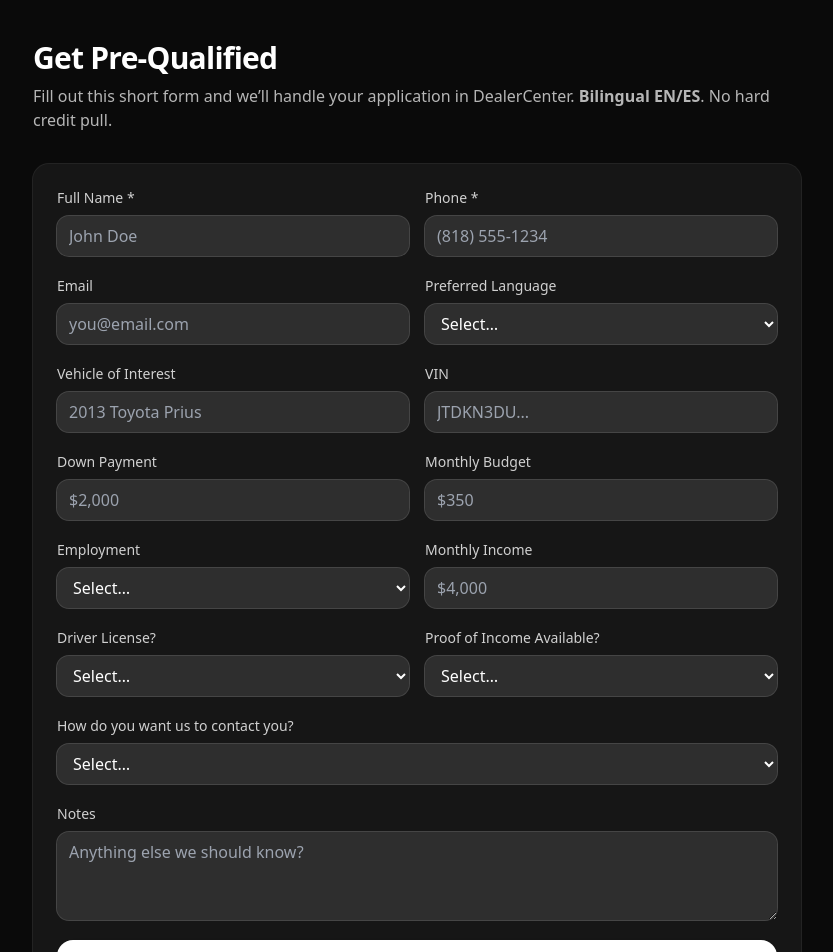
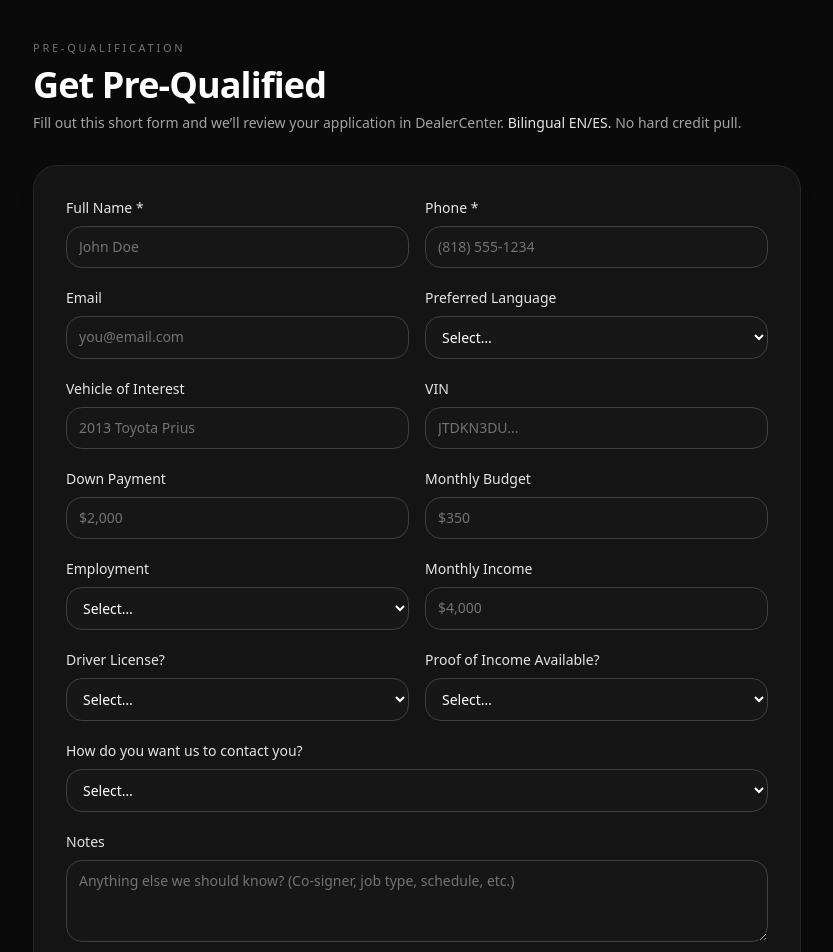
Before and after one commit to availablehybrid1/available-hybrid-site1, a Next.js app: page /pre-qualification in a window 1280 px wide. Shown: the top 952 px of the page, without its empty margins (223-1056 px from the left). Built offline with nearby package versions, Linux system fonts and the light colour scheme.

Commit message:
Update pre-qualification.tsx

```diff
--- a/pages/pre-qualification.tsx
+++ b/pages/pre-qualification.tsx
@@ -7,7 +7,7 @@ export default function PreQualification() {
   const [sent, setSent] = React.useState(false);
   const [error, setError] = React.useState<string | null>(null);
 
-  // 🔹 Si el usuario viene desde /inventory?id=xxxx autollenamos el vehículo
+  // Autollenar vehículo cuando viene desde /pre-qualification?id=...
   React.useEffect(() => {
     if (typeof window === "undefined") return;
     const params = new URLSearchParams(window.location.search);
@@ -68,7 +68,9 @@ export default function PreQualification() {
       })
       .catch((err) => {
         console.error(err);
-        setError(err?.message || "There was a problem sending your info.");
+        setError(
+          err?.message || "There was a problem sending your info. Please try again."
+        );
       })
       .finally(() => setSubmitting(false));
   }
@@ -81,28 +83,49 @@ export default function PreQualification() {
 
       <main className="min-h-screen bg-neutral-950 text-white px-4 py-10">
         <div className="mx-auto max-w-3xl">
-          <h1 className="text-3xl font-bold tracking-tight">
-            Get Pre-Qualified
-          </h1>
-          <p className="mt-2 text-white/70">
-            Fill out this short form and we’ll handle your application in
-            DealerCenter. <b>Bilingual EN/ES</b>. No hard credit pull.
-          </p>
+          <header className="space-y-2">
+            <p className="text-[11px] font-medium uppercase tracking-[0.25em] text-neutral-500">
+              PRE-QUALIFICATION
+            </p>
+            <h1 className="text-3xl font-bold tracking-tight sm:text-4xl">
+              Get Pre-Qualified
+            </h1>
+            <p className="text-sm text-neutral-400">
+              Fill out this short form and we’ll review your application in DealerCenter.{" "}
+              <span className="font-medium text-neutral-200">Bilingual EN/ES.</span>{" "}
+              No hard credit pull.
+            </p>
+          </header>
 
           {!sent ? (
             <form
               onSubmit={handleSubmit}
-              className="mt-8 grid gap-5 rounded-2xl bg-white/5 p-6 ring-1 ring-white/10"
+              className="mt-8 grid gap-5 rounded-3xl border border-neutral-800 bg-neutral-900/80 p-6 shadow-xl sm:p-8"
             >
               {/* NAME + PHONE */}
               <div className="grid gap-4 sm:grid-cols-2">
-                <Field label="Full Name *" name="name" required placeholder="John Doe" />
-                <Field label="Phone *" name="phone" required placeholder="(818) 555-1234" />
+                <Field
+                  label="Full Name *"
+                  name="name"
+                  required
+                  placeholder="John Doe"
+                />
+                <Field
+                  label="Phone *"
+                  name="phone"
+                  required
+                  placeholder="(818) 555-1234"
+                />
               </div>
 
               {/* EMAIL + LANGUAGE */}
               <div className="grid gap-4 sm:grid-cols-2">
-                <Field label="Email" name="email" type="email" placeholder="you@email.com" />
+                <Field
+                  label="Email"
+                  name="email"
+                  type="email"
+                  placeholder="you@email.com"
+                />
                 <Select
                   label="Preferred Language"
                   name="language"
@@ -112,14 +135,30 @@ export default function PreQualification() {
 
               {/* VEHICLE + VIN */}
               <div className="grid gap-4 sm:grid-cols-2">
-                <Field label="Vehicle of Interest" name="vehicle" placeholder="2013 Toyota Prius" />
-                <Field label="VIN" name="vin" placeholder="JTDKN3DU..." />
+                <Field
+                  label="Vehicle of Interest"
+                  name="vehicle"
+                  placeholder="2013 Toyota Prius"
+                />
+                <Field
+                  label="VIN"
+                  name="vin"
+                  placeholder="JTDKN3DU..."
+                />
               </div>
 
               {/* DOWNPAYMENT + BUDGET */}
               <div className="grid gap-4 sm:grid-cols-2">
-                <Field label="Down Payment" name="downPayment" placeholder="$2,000" />
-                <Field label="Monthly Budget" name="monthlyBudget" placeholder="$350" />
+                <Field
+                  label="Down Payment"
+                  name="downPayment"
+                  placeholder="$2,000"
+                />
+                <Field
+                  label="Monthly Budget"
+                  name="monthlyBudget"
+                  placeholder="$350"
+                />
               </div>
 
               {/* EMPLOYMENT + INCOME */}
@@ -134,7 +173,11 @@ export default function PreQualification() {
                     "Unemployed",
                   ]}
                 />
-                <Field label="Monthly Income" name="monthlyIncome" placeholder="$4,000" />
+                <Field
+                  label="Monthly Income"
+                  name="monthlyIncome"
+                  placeholder="$4,000"
+                />
               </div>
 
               {/* NEW FIELDS */}
@@ -160,23 +203,32 @@ export default function PreQualification() {
 
               {/* NOTES */}
               <div className="grid gap-2">
-                <label className="text-sm text-white/80">Notes</label>
+                <label className="text-sm text-neutral-200">Notes</label>
                 <textarea
                   name="notes"
                   rows={3}
-                  className="rounded-xl bg-white/10 px-3 py-2 outline-none ring-1 ring-white/20 focus:ring-white/40"
-                  placeholder="Anything else we should know?"
+                  className="rounded-2xl border border-neutral-700 bg-neutral-900/80 px-3 py-2.5 text-sm text-white placeholder:text-neutral-500 outline-none focus:border-emerald-400 focus:ring-2 focus:ring-emerald-500/40 transition"
+                  placeholder="Anything else we should know? (Co-signer, job type, schedule, etc.)"
                 />
               </div>
 
-              {error && <p className="text-red-400 text-sm">{error}</p>}
+              {error && (
+                <p className="rounded-xl border border-red-500/40 bg-red-500/10 px-3 py-2 text-sm text-red-200">
+                  {error}
+                </p>
+              )}
 
               <button
                 disabled={submitting}
-                className="rounded-2xl bg-white text-gray-900 px-5 py-3 font-semibold shadow hover:shadow-lg disabled:opacity-60"
+                className="mt-2 inline-flex items-center justify-center rounded-2xl bg-emerald-500 px-6 py-3 text-sm font-semibold text-neutral-950 shadow-lg shadow-emerald-500/20 transition hover:bg-emerald-400 disabled:cursor-not-allowed disabled:opacity-60"
               >
                 {submitting ? "Sending…" : "Send my info"}
               </button>
+
+              <p className="text-[11px] text-neutral-500">
+                By submitting this form you agree to be contacted by phone, text,
+                WhatsApp or email based on your preferred contact method.
+              </p>
             </form>
           ) : (
             <SuccessBox />
@@ -200,13 +252,13 @@ function Field({
 }: any) {
   return (
     <div className="grid gap-2">
-      <label className="text-sm text-white/80">{label}</label>
+      <label className="text-sm text-neutral-200">{label}</label>
       <input
         name={name}
         required={required}
         type={type}
         placeholder={placeholder}
-        className="rounded-xl bg-white/10 px-3 py-2 outline-none ring-1 ring-white/20 focus:ring-white/40"
+        className="rounded-2xl border border-neutral-700 bg-neutral-900/80 px-3 py-2.5 text-sm text-white placeholder:text-neutral-500 outline-none focus:border-emerald-400 focus:ring-2 focus:ring-emerald-500/40 transition"
       />
     </div>
   );
@@ -215,10 +267,10 @@ function Field({
 function Select({ label, name, options }: any) {
   return (
     <div className="grid gap-2">
-      <label className="text-sm text-white/80">{label}</label>
+      <label className="text-sm text-neutral-200">{label}</label>
       <select
         name={name}
-        className="rounded-xl bg-white/10 px-3 py-2 outline-none ring-1 ring-white/20 focus:ring-white/40"
+        className="rounded-2xl border border-neutral-700 bg-neutral-900 text-sm text-white px-3 py-2.5 outline-none focus:border-emerald-400 focus:ring-2 focus:ring-emerald-500/40 transition"
       >
         <option value="">Select…</option>
         {options.map((v: string) => (
@@ -233,16 +285,17 @@ function Select({ label, name, options }: any) {
 
 function SuccessBox() {
   return (
-    <div className="mt-10 rounded-2xl bg-emerald-600/10 p-8 text-center ring-1 ring-emerald-500/30">
+    <div className="mt-10 rounded-3xl border border-emerald-500/40 bg-emerald-900/20 p-8 text-center shadow-lg">
       <h2 className="text-2xl font-bold text-emerald-400">
         ✅ Information Sent!
       </h2>
-      <p className="mt-3 text-white/80">
-        Thank you! We’ve received your information. We will contact you shortly.
+      <p className="mt-3 text-sm text-neutral-100">
+        Thank you! We’ve received your information and will contact you shortly
+        with the next steps.
       </p>
       <a
         href="/pre-qualification"
-        className="mt-5 inline-block rounded-xl bg-white/10 px-5 py-2 text-sm hover:bg-white/20"
+        className="mt-5 inline-block rounded-2xl border border-emerald-400 bg-transparent px-5 py-2 text-sm font-medium text-emerald-300 hover:bg-emerald-500/10"
       >
         Send another request
       </a>
```
